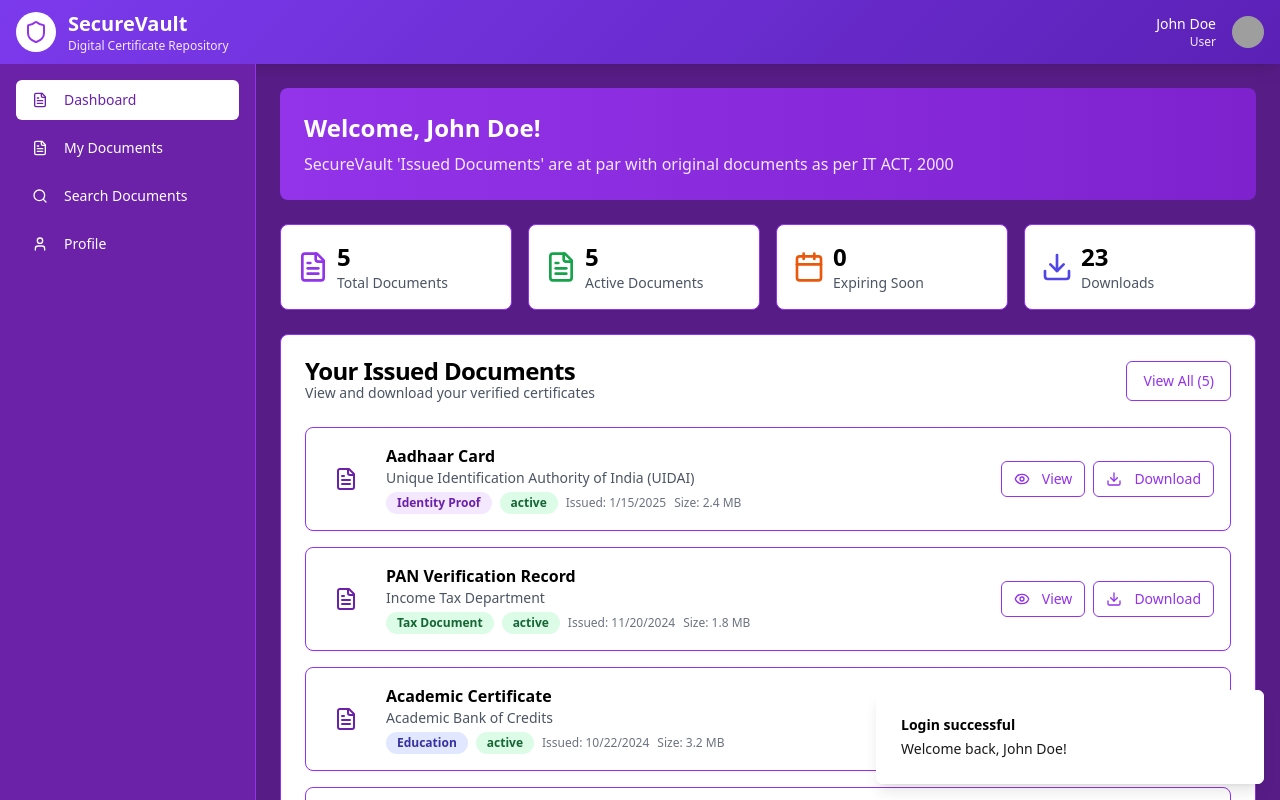
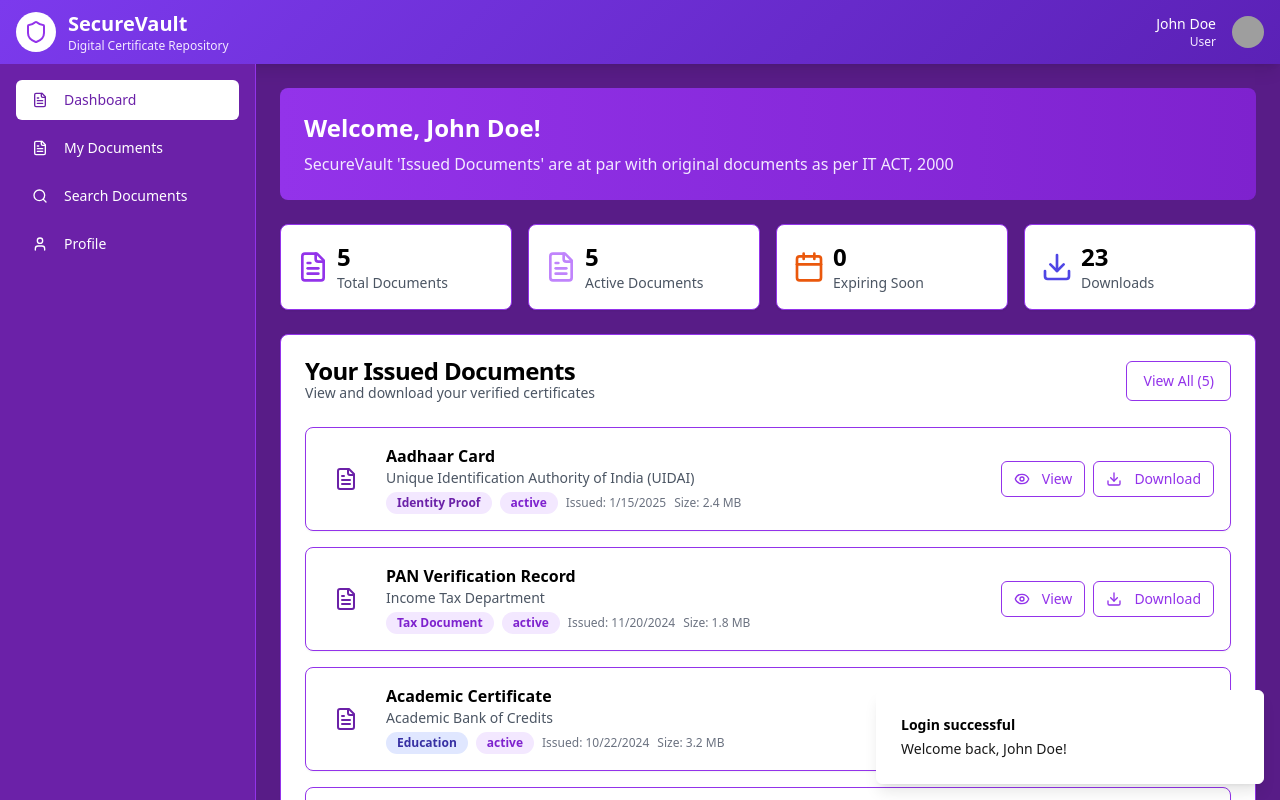
Before and after one commit to abhishek-7-singh/secure-cert-vault, a React (Vite) app: page / in a window 1280 px wide. Both pictures are taken after typing "name@example.com", "Sample123" into the empty fields and a click on the button "Sign in as User". Built offline with nearby package versions, Linux system fonts and the light colour scheme; grey boxes are pictures that could not be loaded.

Commit message:
Refactor: Adjust color scheme to light purple
Adjusted the color scheme to a lighter shade of purple, modifying CSS variables and UI components to reflect the change.

```diff
--- a/src/components/dashboard/AdminDashboard.tsx
+++ b/src/components/dashboard/AdminDashboard.tsx
@@ -1,4 +1,3 @@
-
 import { Card, CardContent, CardDescription, CardHeader, CardTitle } from "@/components/ui/card";
 import { Button } from "@/components/ui/button";
 import { Input } from "@/components/ui/input";
@@ -83,7 +82,7 @@ const AdminDashboard = ({ activeTab }: AdminDashboardProps) => {
           <Card>
             <CardContent className="p-4">
               <div className="flex items-center space-x-2">
-                <FileText className="h-8 w-8 text-green-600" />
+                <FileText className="h-8 w-8 text-purple-400" />
                 <div>
                   <p className="text-2xl font-bold">5,832</p>
                   <p className="text-sm text-gray-600">Total Documents</p>
@@ -277,7 +276,7 @@ const AdminDashboard = ({ activeTab }: AdminDashboardProps) => {
                       <p className="text-sm text-gray-500">{user.documents} documents</p>
                     </div>
                     <div className="flex items-center space-x-2">
-                      <Badge className={user.status === 'active' ? 'bg-green-100 text-green-800' : 'bg-yellow-100 text-yellow-800'}>
+                      <Badge className={user.status === 'active' ? 'bg-purple-100 text-purple-700' : 'bg-yellow-100 text-yellow-800'}>
                         {user.status}
                       </Badge>
                       <Button variant="outline" size="sm">Edit</Button>
--- a/src/components/dashboard/UserDashboard.tsx
+++ b/src/components/dashboard/UserDashboard.tsx
@@ -76,7 +76,7 @@ const UserDashboard = ({ user }: UserDashboardProps) => {
   const getTypeColor = (type: string) => {
     const colors: { [key: string]: string } = {
       'Identity Proof': 'bg-purple-100 text-purple-800',
-      'Tax Document': 'bg-green-100 text-green-800',
+      'Tax Document': 'bg-purple-100 text-purple-700',
       'Education': 'bg-indigo-100 text-indigo-800',
       'License': 'bg-orange-100 text-orange-800',
     };
@@ -85,7 +85,7 @@ const UserDashboard = ({ user }: UserDashboardProps) => {
 
   const getStatusColor = (status: string) => {
     const colors: { [key: string]: string } = {
-      'active': 'bg-green-100 text-green-800',
+      'active': 'bg-purple-100 text-purple-700',
       'expired': 'bg-red-100 text-red-800',
       'pending': 'bg-yellow-100 text-yellow-800',
     };
@@ -119,7 +119,7 @@ const UserDashboard = ({ user }: UserDashboardProps) => {
         <Card className="bg-white border-purple-600">
           <CardContent className="p-4">
             <div className="flex items-center space-x-2">
-              <FileText className="h-8 w-8 text-green-600" />
+              <FileText className="h-8 w-8 text-purple-400" />
               <div>
                 <p className="text-2xl font-bold text-black">{certificates.filter(c => c.status === 'active').length}</p>
                 <p className="text-sm text-gray-600">Active Documents</p>
```
